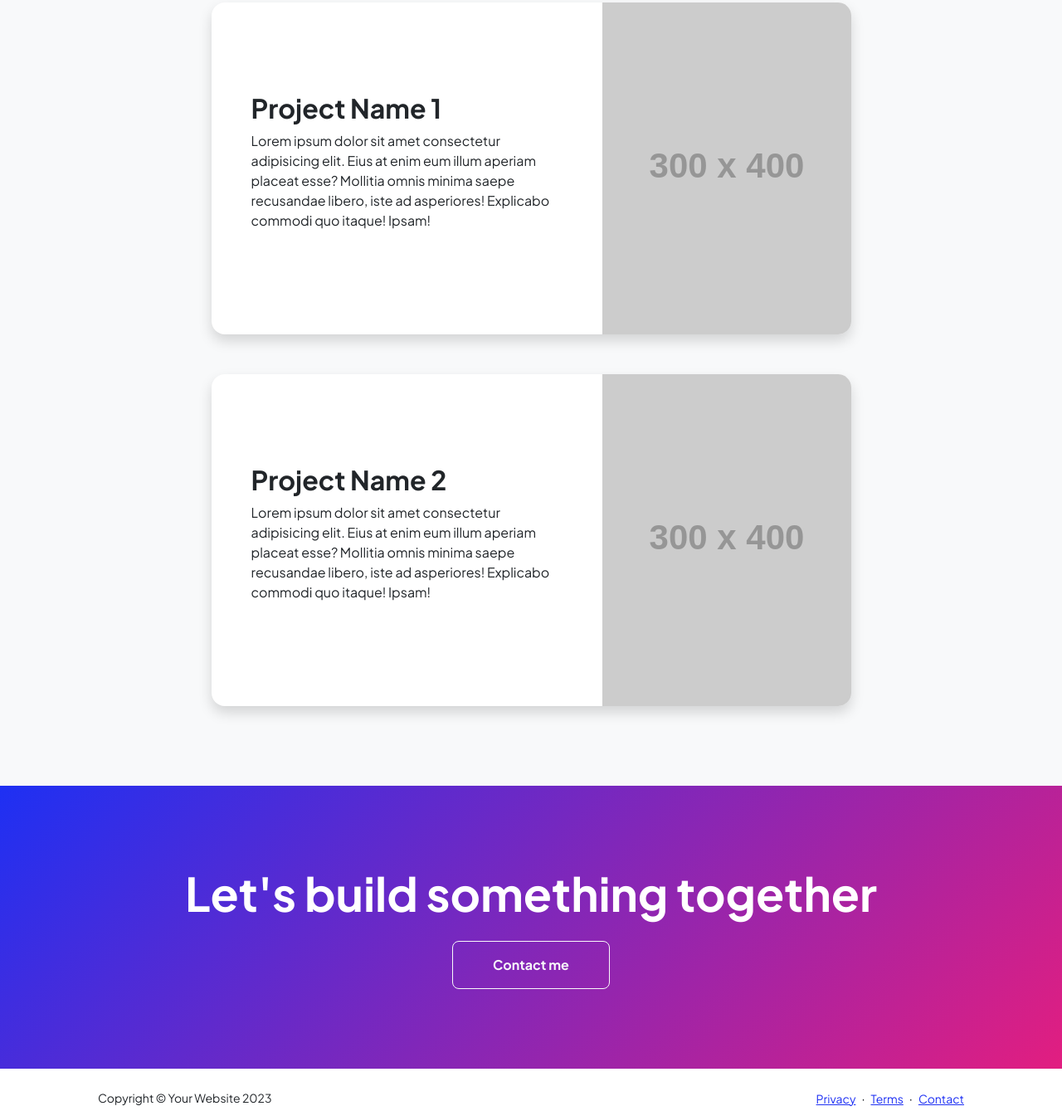
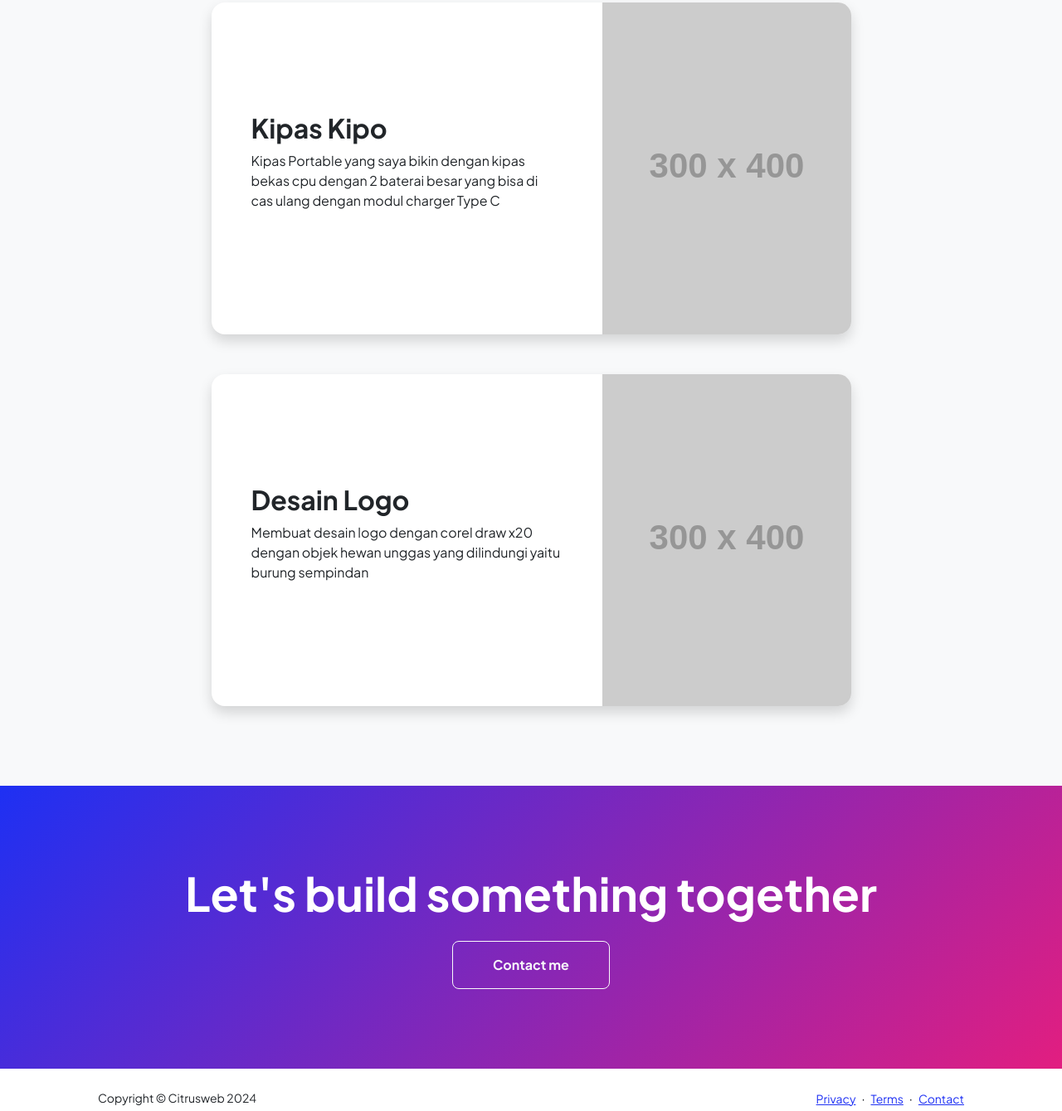
Before and after one commit to Rushema/Profieweb, a plain HTML site: page profileweb/projects.html in a window 1280 px wide. Shown: the part 223-1562 px from the top of the page at 83% size. Drawn offline with nearby package versions, Linux system fonts and the light colour scheme; placeholder pictures from the web are drawn by us.

Commit message:
Resume dan Project
Perubahan isi deskripsi

```diff
--- a/profileweb/projects.html
+++ b/profileweb/projects.html
@@ -47,8 +47,8 @@
                                 <div class="card-body p-0">
                                     <div class="d-flex align-items-center">
                                         <div class="p-5">
-                                            <h2 class="fw-bolder">Project Name 1</h2>
-                                            <p>Lorem ipsum dolor sit amet consectetur adipisicing elit. Eius at enim eum illum aperiam placeat esse? Mollitia omnis minima saepe recusandae libero, iste ad asperiores! Explicabo commodi quo itaque! Ipsam!</p>
+                                            <h2 class="fw-bolder">Kipas Kipo</h2>
+                                            <p>Kipas Portable yang saya bikin dengan kipas bekas cpu dengan 2 baterai besar yang bisa di cas ulang dengan modul charger Type C</p>
                                         </div>
                                         <img class="img-fluid" src="https://dummyimage.com/300x400/343a40/6c757d" alt="..." />
                                     </div>
@@ -59,8 +59,8 @@
                                 <div class="card-body p-0">
                                     <div class="d-flex align-items-center">
                                         <div class="p-5">
-                                            <h2 class="fw-bolder">Project Name 2</h2>
-                                            <p>Lorem ipsum dolor sit amet consectetur adipisicing elit. Eius at enim eum illum aperiam placeat esse? Mollitia omnis minima saepe recusandae libero, iste ad asperiores! Explicabo commodi quo itaque! Ipsam!</p>
+                                            <h2 class="fw-bolder">Desain Logo</h2>
+                                            <p>Membuat desain logo dengan corel draw x20 dengan objek hewan unggas yang dilindungi yaitu burung sempindan</p>
                                         </div>
                                         <img class="img-fluid" src="https://dummyimage.com/300x400/343a40/6c757d" alt="..." />
                                     </div>
@@ -84,7 +84,7 @@
         <footer class="bg-white py-4 mt-auto">
             <div class="container px-5">
                 <div class="row align-items-center justify-content-between flex-column flex-sm-row">
-                    <div class="col-auto"><div class="small m-0">Copyright &copy; Your Website 2023</div></div>
+                    <div class="col-auto"><div class="small m-0">Copyright &copy; Citrusweb 2024</div></div>
                     <div class="col-auto">
                         <a class="small" href="#!">Privacy</a>
                         <span class="mx-1">&middot;</span>
```
Also changed, not shown: profileweb/contact.html (+1 -1 lines), profileweb/resume.html (+4 -4 lines), profileweb/env.txt (added).
